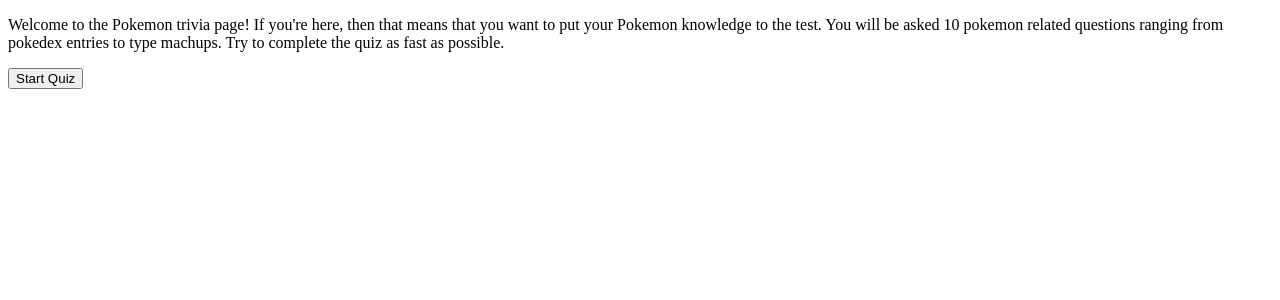
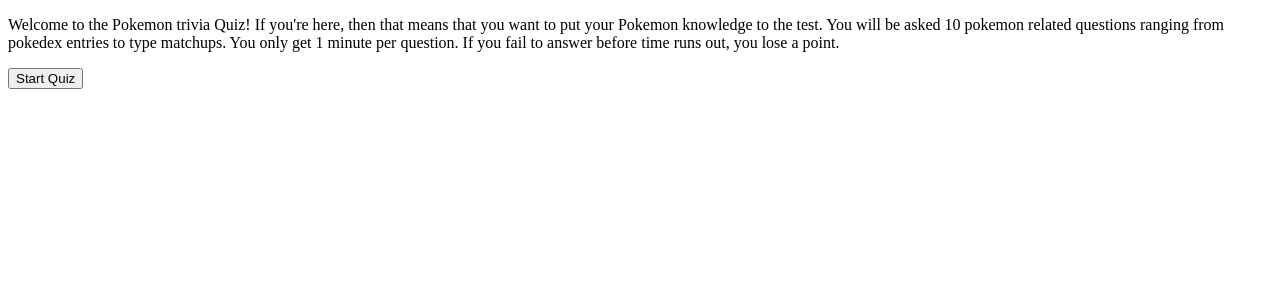
Before and after one commit to Terribly-Shady-Guy/Pokemon-Quiz, a React (Vite) app: page / in a window 1280 px wide. Shown: the top 300 px of the page. Built offline with nearby package versions, Linux system fonts and the light colour scheme.

Commit message:
updated the start text to fix a typo and better match how the quiz works compared to the original.
Switched from div to fragment

```diff
--- a/src/App.tsx
+++ b/src/App.tsx
@@ -30,11 +30,12 @@
     return (
         <div>
             <p>
-                Welcome to the Pokemon trivia page!
+                Welcome to the Pokemon trivia Quiz!
 			    If you're here, then that means that you want to put your
 				Pokemon knowledge to the test. You will be asked 10 pokemon
-				related questions ranging from pokedex entries to type machups.
-				Try to complete the quiz as fast as possible.
+				related questions ranging from pokedex entries to type matchups.
+				You only get 1 minute per question.
+                If you fail to answer before time runs out, you lose a point.
             </p>
             <button type="button" onClick={startQuiz}>Start Quiz</button>
         </div>
@@ -48,7 +49,8 @@
         reset: state.reset
     })));
 
-    const incorrectAnswers = store.questionInfo.filter(info => info.userAnswer !== info.correctAnswer)
+    const incorrectAnswers = store.questionInfo
+        .filter(info => info.userAnswer !== info.correctAnswer)
         .map(info => (
             <div>
                 <p key={info.questionNumber}>{info.questionNumber} Your answer: {info.userAnswer} Correct answer: {info.correctAnswer}</p>
--- a/src/QuestionCard.tsx
+++ b/src/QuestionCard.tsx
@@ -49,12 +49,12 @@
     ));
 
     return (
-        <div>
+        <>
             <Timer key={questionNumber} timeoutSeconds={60} onTimeout={handleTimeout} isDisabled={shouldBeDisabled}></Timer>
             <p>{questionNumber}. {question.question}</p>
             <div>
                 {selectionButtons}
             </div>
-        </div>
+        </>
     );
 }
```
